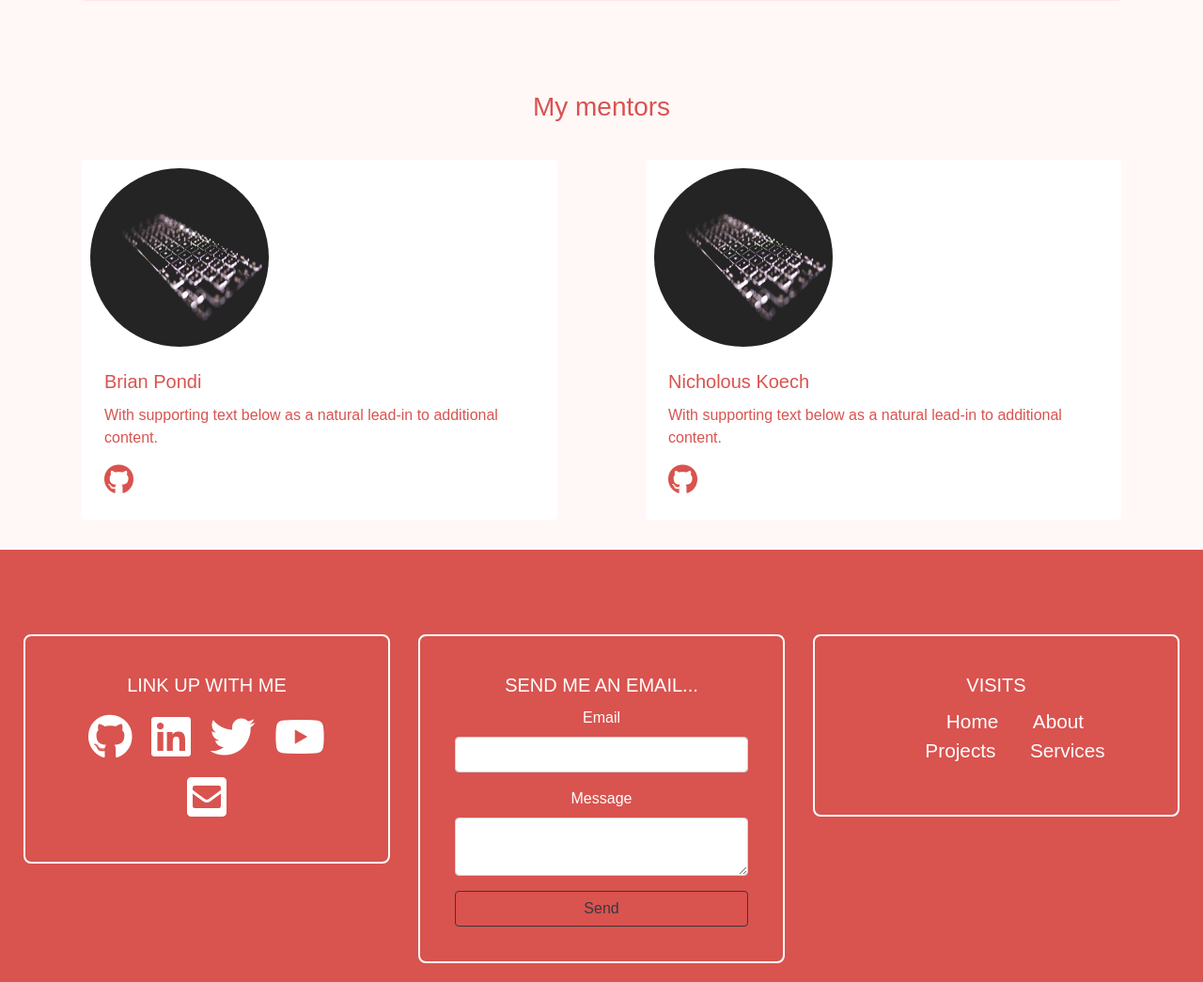
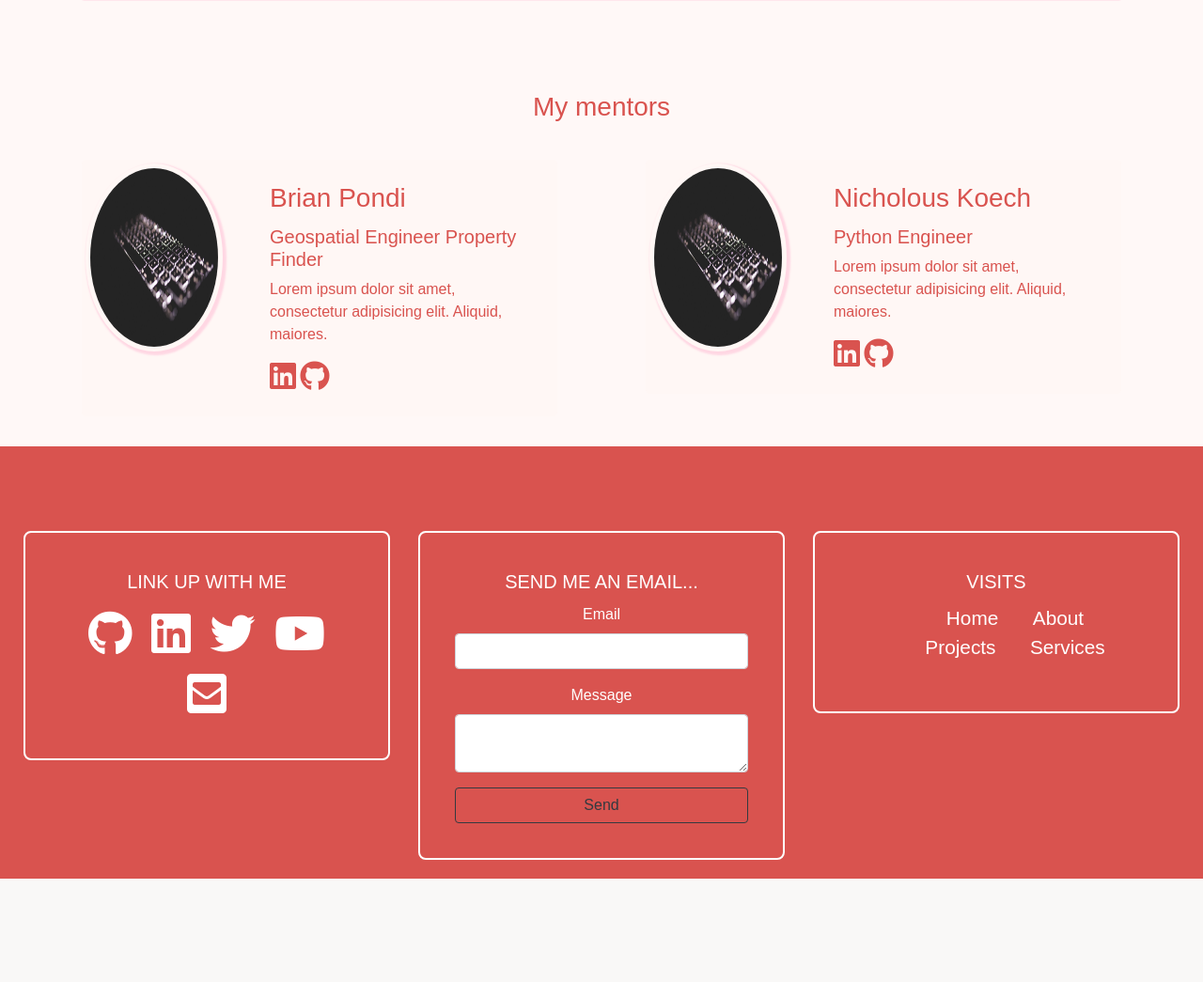
Before and after one commit to AntonyIS/My-Portfolio, a Flask app: page / in a window 1280 px wide. Shown: the part 3083-4128 px from the top of the page at 94% size. After the commit the page ends 4018 px from the top, so only its background shows below. Run offline with Flask 2, Linux system fonts and the light colour scheme; some libraries are stand-ins or nearby versions.

Commit message:
Added more attractive styles in the mentor section

```diff
--- a/static/css/style_1.css
+++ b/static/css/style_1.css
@@ -234,22 +234,22 @@ body{
     padding-right: 2.5rem;
     color:#d9534f ;
 }
-#section-mentor .card{
-    /*box-shadow: 2px 2px 2px 2px rgba(255, 50, 137, 0.09);*/
+#section-mentor .main-row .card{
+    background-color: rgba(255, 232, 216, 0.09);
     margin: 2rem;
     padding: 4px;
     border: transparent;
 }
 #section-mentor .card:hover{
-    box-shadow: 2px 2px 2px 2px rgba(255, 50, 137, 0.09);
-    border: 1px solid #c6c8ca;
+    box-shadow: 2px 2px 2px 2px rgba(255, 50, 137, 0.16);
+    /*border: 1px solid #c6c8ca;*/
 }
 #section-mentor .card img{
     height: 200px;
     width: 200px;
     padding: 5px;
     border-radius: 50%;
-
+    box-shadow: 2px 2px 2px 2px rgba(255, 50, 137, 0.16);
 }
 #section-mentor .mentor-title{
     text-align: center;
--- a/templates/index_1.html
+++ b/templates/index_1.html
@@ -193,24 +193,41 @@
 <section id="section-mentor">
     <div class="container-fluid">
          <h3 class="mentor-title">My mentors</h3>
-        <div class="row">
+        <div class="row main-row">
             <div class="col-md-6 col-lg-6 col-xl-6">
                 <div class="card">
+                    <div class="row inner-row">
+                        <div class="col md-4 col-lg-4 col-xl-4">
                             <img src="{{ url_for('static', filename='images/banners/banner8.jpg') }}" alt="" class="img-fluid">
+                        </div>
+                        <div class="col md-8 col-lg-8 col-xl-8">
                             <div class="card-body">
-                    <h5 class="card-title">Brian Pondi</h5>
-                    <p class="card-text">With supporting text below as a natural lead-in to additional content.</p>
+                                <h3 class="card-title">Brian Pondi</h3>
+                                <h5><span>Geospatial Engineer Property Finder</span></h5>
+                                <p>Lorem ipsum dolor sit amet, consectetur adipisicing elit. Aliquid, maiores.</p>
+                                 <i class="fab fa-linkedin fa-2x"></i>
                                  <i class="fab fa-github fa-2x"></i>
                             </div>
                         </div>
                     </div>
+                </div>
+            </div>
+
             <div class="col-md-6 col-lg-6 col-xl-6">
                 <div class="card">
+                    <div class="row inner-row">
+                        <div class="col md-4 col-lg-4 col-xl-4">
                             <img src="{{ url_for('static', filename='images/banners/banner8.jpg') }}" alt="" class="img-fluid">
+                        </div>
+                        <div class="col md-8 col-lg-8 col-xl-8">
                             <div class="card-body">
-                    <h5 class="card-title">Nicholous Koech</h5>
-                    <p class="card-text">With supporting text below as a natural lead-in to additional content.</p>
-                      <span> <i class="fab fa-github fa-2x"></i></span>
+                                <h3 class="card-title">Nicholous Koech</h3>
+                                <h5><span>Python Engineer</span></h5>
+                                <p>Lorem ipsum dolor sit amet, consectetur adipisicing elit. Aliquid, maiores.</p>
+                                 <i class="fab fa-linkedin fa-2x"></i>
+                                 <i class="fab fa-github fa-2x"></i>
+                            </div>
+                        </div>
                     </div>
                 </div>
             </div>
--- a/views.py
+++ b/views.py
@@ -13,7 +13,7 @@ def load_user(user_id):
 def index():
     return render_template('index_1.html')
 
-@app.route('/feedback', methods=['POST', 'GET'])
+@app.route('/404', methods=['POST', 'GET'])
 def feedback():
     return render_template('feedback.html', title='Antony Injila | 404')
 
```
Lines whose indentation alone changed are shown as unchanged.
